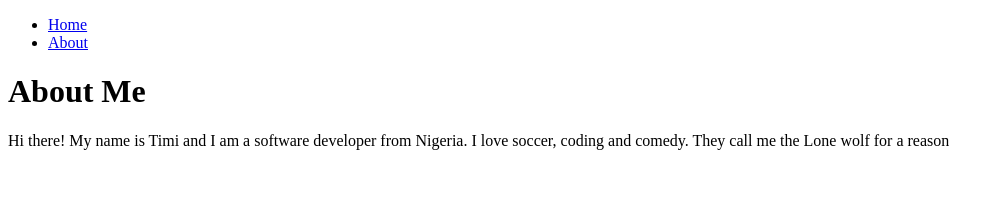
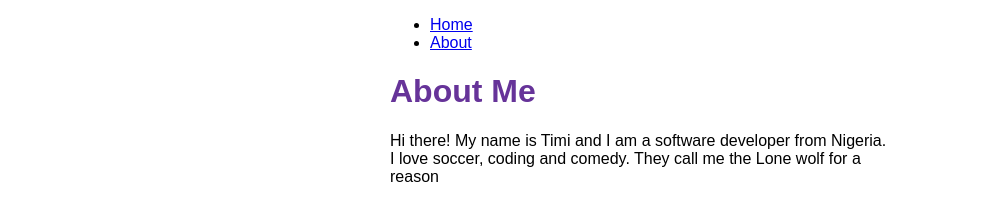
Before and after one commit to Harrytimbog/my-gatsby-blog, a Gatsby site: page /about in a window 1280 px wide. Shown: the whole page, without its empty margins (0-1004 px from the left). Built offline with nearby package versions, Linux system fonts and the light colour scheme; Gatsby itself is replaced by a stand-in of ours.

Commit message:
Style components with CSS Modules

```diff
--- a/src/components/layout.js
+++ b/src/components/layout.js
@@ -1,22 +1,29 @@
 import * as React from "react";
 import { Link } from "gatsby";
+import {
+  container,
+  heading,
+  navLinks,
+  navLinkItem,
+  navLinkText,
+} from "./layout.module.css";
 
 const Layout = ({ pageTitle, children }) => {
   return (
-    <div>
+    <div className={container}>
       <title>{pageTitle}</title>
       <nav>
-        <ul>
-          <li>
-            <Link to="/">Home</Link>
+        <ul className={navLinks}>
+          <li className={navLinkItem}>
+            <Link to="/" className={navLinkText}>Home</Link>
           </li>
-          <li>
-            <Link to="/about">About</Link>
+          <li className={navLinkItem}>
+            <Link to="/about" className={navLinkText}>About</Link>
           </li>
         </ul>
       </nav>
       <main>
-        <h1>{pageTitle}</h1>
+        <h1 className={heading}>{pageTitle}</h1>
         {children}
       </main>
     </div>
--- /dev/null
+++ b/src/components/layout.module.css
@@ -0,0 +1,20 @@
+.container {
+  margin: auto;
+  max-width: 500px;
+  font-family: sans-serif;
+}
+
+.heading {
+  color: rebeccapurple;
+}
+.nav-links {
+  display: flex;
+  list-style: none;
+  padding-left: 0;
+}
+.nav-link-item {
+  padding-right: 2rem;
+}
+.nav-link-text {
+  color: black;
+}
```
